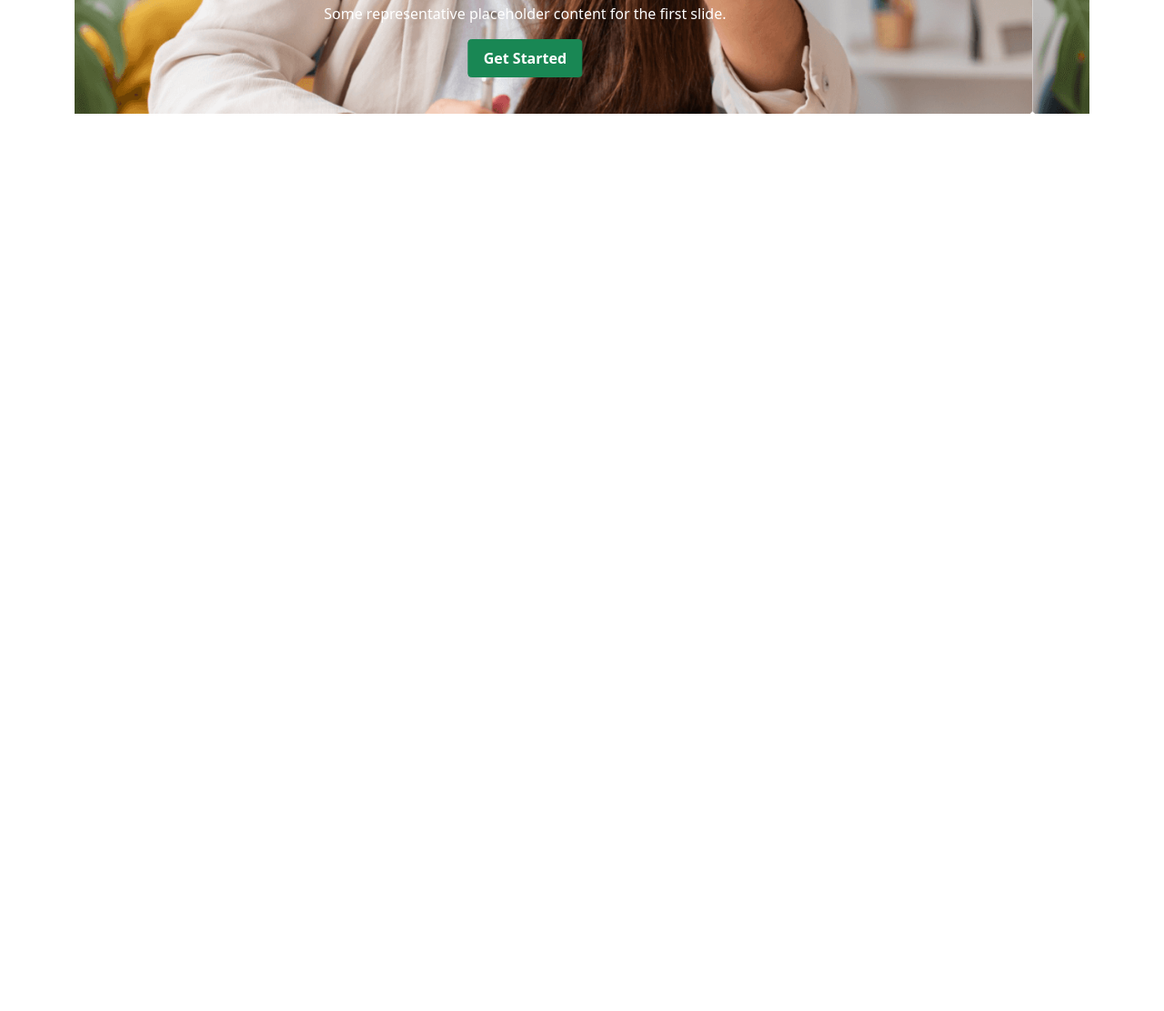
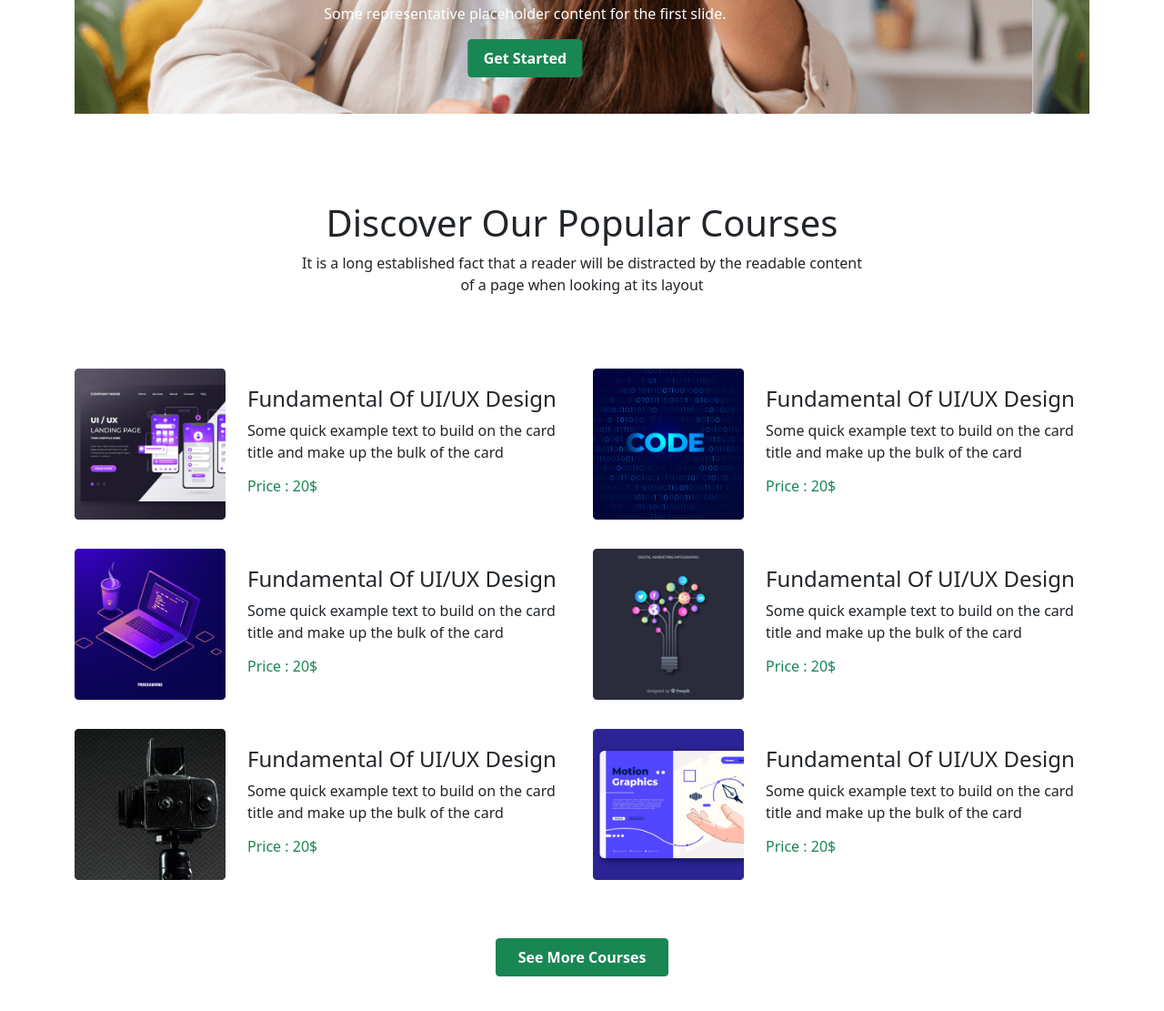
Before and after one commit to creativerze/bootstrap-assignment-03, a plain HTML site: page index.html in a window 1280 px wide. Shown: the part 589-1700 px from the top of the page at 91% size. Before the commit the page ends 800 px from the top, so only its background shows below. Drawn offline with nearby package versions, Linux system fonts and the light colour scheme.

Commit message:
course section added

```diff
--- a/index.html
+++ b/index.html
@@ -96,11 +96,86 @@
   <main>
     <section class="container">
       <div class="row">
-        <div class="col">
-
+        <div class="contaienr py-5 text-center">
+          <h1>Discover Our Popular Courses</h1>
+          <p>It is a long established fact that a reader will be distracted by the readable content <br> of a page when looking at its layout</p>
+        </div>
+        <div class="col-12 col-md-12 col-lg-6 my-3">
+          <div class="row align-items-center">
+            <div class="col-12 col-md-4 col-lg-4">
+              <img class="img-fluid w-100" src="images/course/course-1.png" alt="">
+            </div>
+            <div class="col-12 col-md-8 col-lg-8 pt-3 pt-md-0">
+              <h4>Fundamental Of UI/UX Design</h4>
+              <p>Some quick example text to build on the card title and make up the bulk of the card</p>
+              <h6 class="text-success">Price : 20$</h6>
+            </div>
+          </div>
+        </div>
+        <div class="col-12 col-md-12 col-lg-6 my-3">
+          <div class="row align-items-center">
+            <div class="col-12 col-md-4 col-lg-4">
+              <img class="img-fluid w-100" src="images/course/course-2.png" alt="">
+            </div>
+            <div class="col-12 col-md-8 col-lg-8 pt-3 pt-md-0">
+              <h4>Fundamental Of UI/UX Design</h4>
+              <p>Some quick example text to build on the card title and make up the bulk of the card</p>
+              <h6 class="text-success">Price : 20$</h6>
+            </div>
+          </div>
+        </div>
+        <div class="col-12 col-md-12 col-lg-6 my-3">
+          <div class="row align-items-center">
+            <div class="col-12 col-md-4 col-lg-4">
+              <img class="img-fluid w-100" src="images/course/course-3.png" alt="">
+            </div>
+            <div class="col-12 col-md-8 col-lg-8 pt-3 pt-md-0">
+              <h4>Fundamental Of UI/UX Design</h4>
+              <p>Some quick example text to build on the card title and make up the bulk of the card</p>
+              <h6 class="text-success">Price : 20$</h6>
+            </div>
+          </div>
+        </div>
+        <div class="col-12 col-md-12 col-lg-6 my-3">
+          <div class="row align-items-center">
+            <div class="col-12 col-md-4 col-lg-4">
+              <img class="img-fluid w-100" src="images/course/course-4.png" alt="">
+            </div>
+            <div class="col-12 col-md-8 col-lg-8 pt-3 pt-md-0">
+              <h4>Fundamental Of UI/UX Design</h4>
+              <p>Some quick example text to build on the card title and make up the bulk of the card</p>
+              <h6 class="text-success">Price : 20$</h6>
+            </div>
+          </div>
+        </div>
+        <div class="col-12 col-md-12 col-lg-6 my-3">
+          <div class="row align-items-center">
+            <div class="col-12 col-md-4 col-lg-4">
+              <img class="img-fluid w-100" src="images/course/course-5.png" alt="">
+            </div>
+            <div class="col-12 col-md-8 col-lg-8 pt-3 pt-md-0">
+              <h4>Fundamental Of UI/UX Design</h4>
+              <p>Some quick example text to build on the card title and make up the bulk of the card</p>
+              <h6 class="text-success">Price : 20$</h6>
+            </div>
+          </div>
+        </div>
+        <div class="col-12 col-md-12 col-lg-6 my-3">
+          <div class="row align-items-center">
+            <div class="col-12 col-md-4 col-lg-4">
+              <img class="img-fluid w-100" src="images/course/course-6.png" alt="">
+            </div>
+            <div class="col-12 col-md-8 col-lg-8 pt-3 pt-md-0">
+              <h4>Fundamental Of UI/UX Design</h4>
+              <p>Some quick example text to build on the card title and make up the bulk of the card</p>
+              <h6 class="text-success">Price : 20$</h6>
+            </div>
+          </div>
         </div>
       </div>
-
+      <div class="button text-center py-5">
+        <button class="btn btn-success px-4 py-2 rounded fw-bold">See More Courses</button>
+      </div>
     </section>
   </main>
   <!-- main section end -->
```
